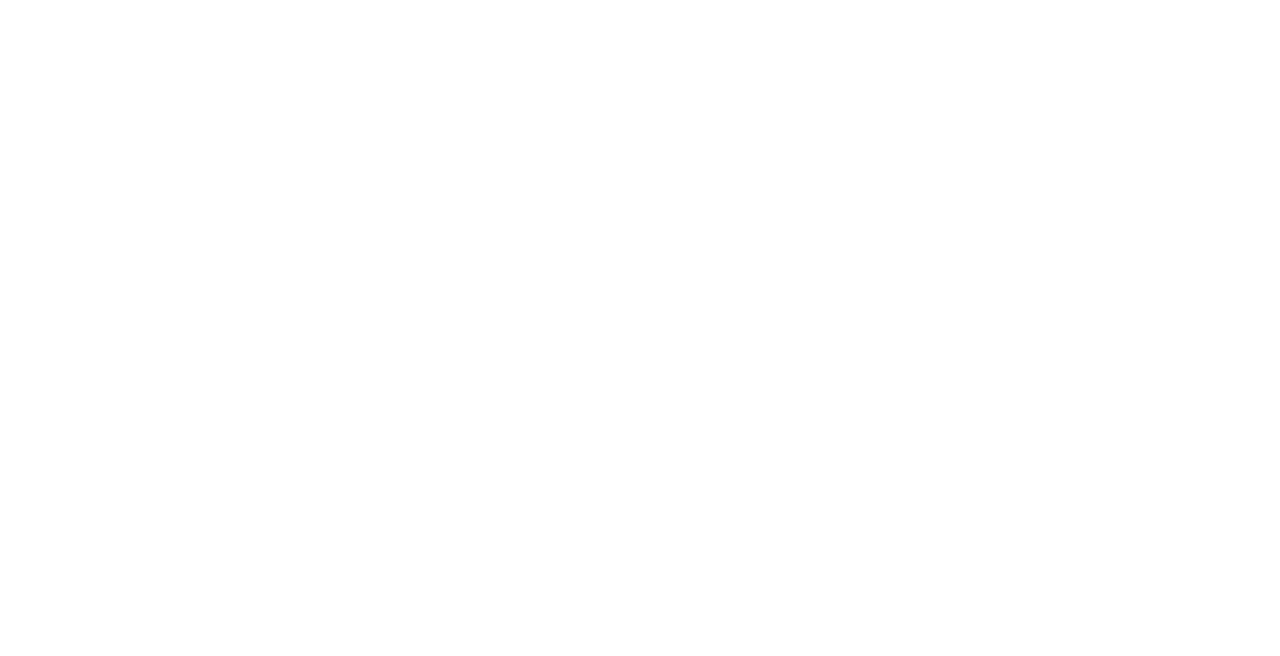
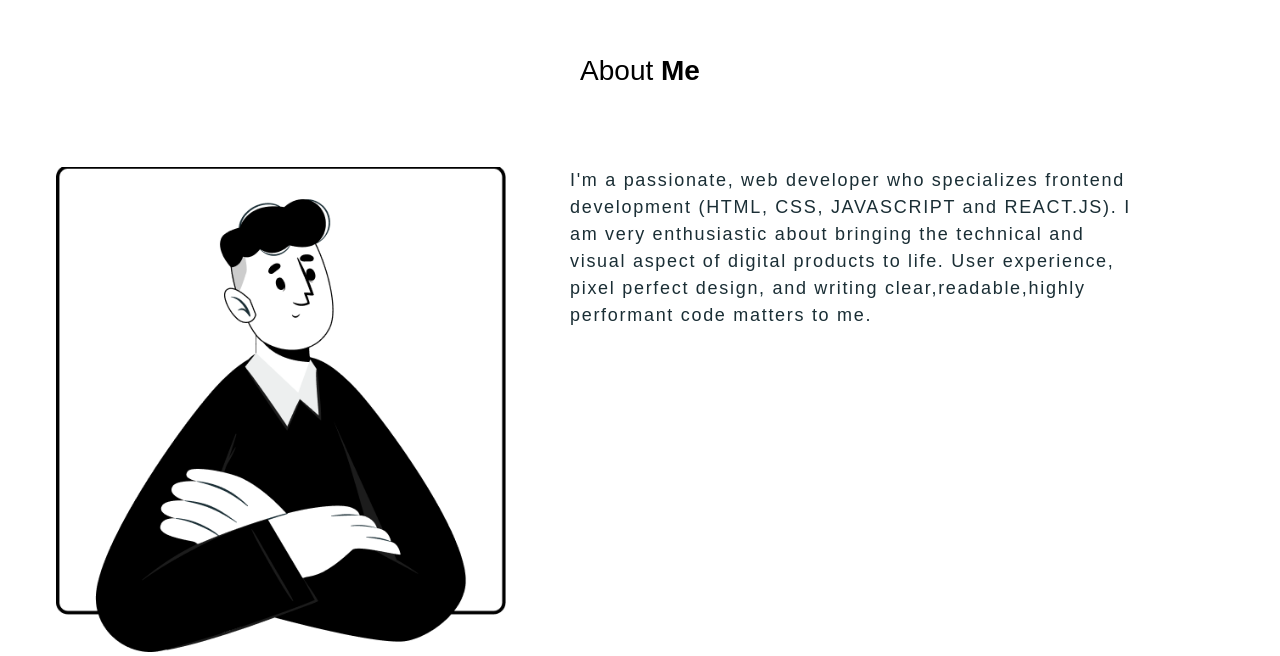
Before and after one commit to Asquare952/Shopify-twitter-hackathon, a React (Create React App) app: page / in a window 1280 px wide. Shown: the part 742-1398 px from the top of the page. Before the commit the page ends 800 px from the top, so only its background shows below. Built offline with nearby package versions, Linux system fonts and the light colour scheme.

Commit message:
Added About me

```diff
--- a/src/App.jsx
+++ b/src/App.jsx
@@ -1,11 +1,13 @@
 import './App.css';
 import Header from "./Component/Header/Navbar"
 import Hero from "./Component/Hero/Hero"
+import AboutMe from "./Component/About/About"
 function App() {
   return (
     <section className="App">
       <Header/>
       <Hero/>
+      <AboutMe/>
     </section>
   );
 }
--- /dev/null
+++ b/src/Component/About/About.jsx
@@ -0,0 +1,23 @@
+import Styles from "./about.module.css"
+import AboutImg from "../../Asset/about me img.png"
+const AboutMe = () => {
+  return (
+    <>
+      <section className={Styles.AboutMeContainer} id="aboutMe">
+        <div className={Styles.title}>
+          <h4>About <span>me</span></h4>
+        </div>
+        <div className={Styles.aboutMeContent}>
+          <div className={Styles.aboutMeImg}>
+            <img src={AboutImg} alt="dummy img of me" />
+          </div>
+          <div className={Styles.aboutMe}>
+            <p>I'm a passionate, web developer who specializes frontend development (HTML, CSS, JAVASCRIPT and REACT.JS). I am very enthusiastic about bringing the technical and visual aspect of digital products to life. User experience, pixel perfect design, and writing clear,readable,highly performant code matters to me.</p>
+          </div>
+        </div>
+      </section>
+    </>
+  );
+}
+
+export default AboutMe;
--- /dev/null
+++ b/src/Component/About/about.module.css
@@ -0,0 +1,45 @@
+.aboutMeContent{
+  display: flex;
+  gap: 4rem;
+  margin-top: 5rem;
+}
+.title h4{
+  text-align: center;
+  font-size: 28px;
+  font-weight: 400;
+  text-transform: capitalize;
+}
+span{
+  font-weight: 700;
+
+}
+.aboutMeImg img{
+  max-width: 450px;
+  width: 100%;
+}
+.aboutMe p{
+width: 569px;
+font-size: 18px;
+font-weight: 500;
+line-height: 27px;
+letter-spacing: 1.70px;
+color: #1A2E35;
+}
+@media screen and (max-width: 540px) {
+  .aboutMeContent{
+  flex-direction: column;
+}
+.aboutMe p{
+width: 350px;
+}
+}
+@media screen and (max-width: 320px) {
+.aboutMe p{
+width: 300px;
+}
+}
+@media screen and (max-width: 280px) {
+.aboutMe p{
+width: 250px;
+}
+}
--- a/src/Component/Hero/Hero.jsx
+++ b/src/Component/Hero/Hero.jsx
@@ -3,7 +3,7 @@
 const Home = () => {
   return (
     <>
-      <section className={Styles.hero} id="hero">
+      <section className={Styles.heroContainer} id="hero">
         <div className={Styles.heroContent}>
           <div className={Styles.banner}>
             <h4>Hello I'am  Abdul Afeez. Frontend Developer Based in Nigeria</h4>
--- a/src/Component/Hero/hero.module.css
+++ b/src/Component/Hero/hero.module.css
@@ -1,3 +1,6 @@
+.heroContainer{
+  min-height: 80vh;
+}
 .heroContent {
   display: flex;
   margin-top: 5rem;
--- a/src/Component/Skills/Skills.jsx
+++ b/src/Component/Skills/Skills.jsx
@@ -1,7 +1,7 @@
 const MySkills = () => {
   return (
     <>
-    <section></section>
+    <section> </section>
     </>
    );
 }
```
Also changed, not shown: src/Asset/about me img.png (renamed from src/Asset/hero img 2.png).
